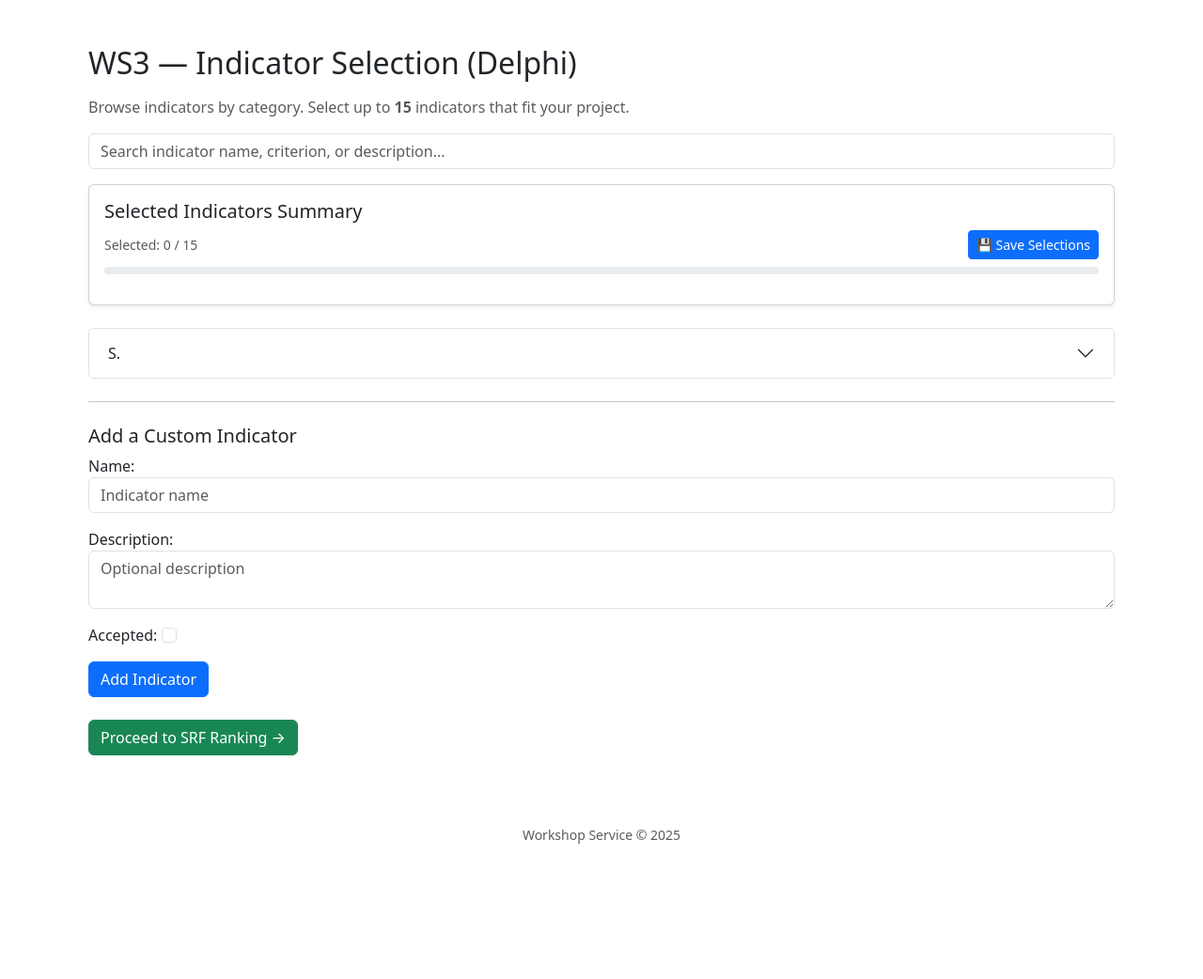
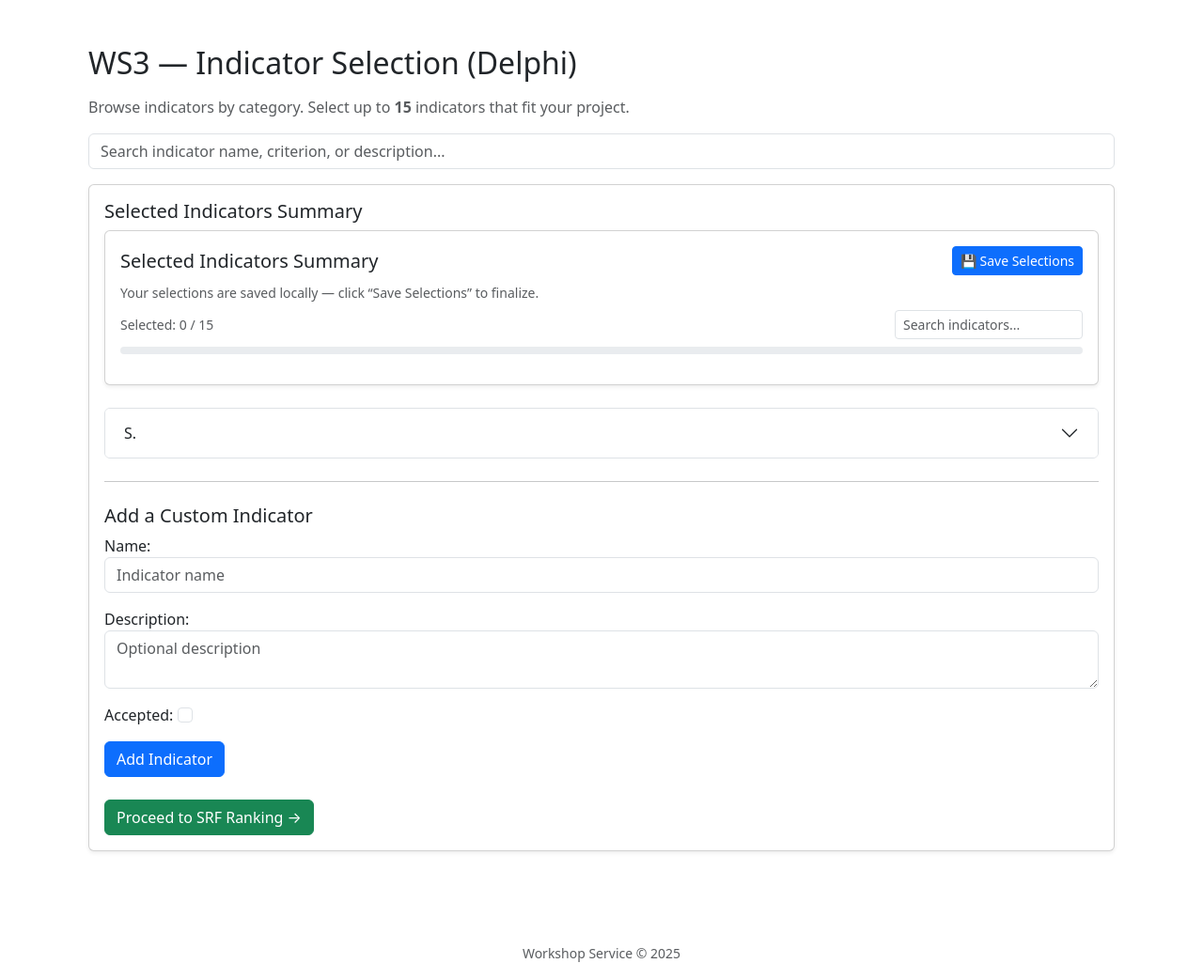
Before and after one commit to alireza-soleiman/LMS, a Django app: page /workshops/project/1/indicators/ in a window 1280 px wide. Shown: the part 56-1098 px from the top of the page at 94% size. Before the commit the page ends 954 px from the top, so only its background shows below. Run offline with Django 5.2, Linux system fonts and the light colour scheme; tables that the repository leaves empty hold one stand-in row (values such as "Sample post").

Commit message:
modify indicator template

```diff
--- a/workshops/templates/workshops/indicator_selection.html
+++ b/workshops/templates/workshops/indicator_selection.html
@@ -18,12 +18,23 @@
 <div class="card mb-4 shadow-sm">
   <div class="card-body">
     <h5 class="card-title">Selected Indicators Summary</h5>
+<div class="card mb-4 shadow-sm">
+  <div class="card-body">
+    <div class="d-flex justify-content-between align-items-center mb-2">
+      <h5 class="card-title mb-0">Selected Indicators Summary</h5>
+      <button class="btn btn-primary btn-sm" id="saveSelectionsBtn">💾 Save Selections</button>
+    </div>
+
+    <div class="text-muted small mb-2">
+      Your selections are saved locally — click “Save Selections” to finalize.
+    </div>
 
     <!-- Counter + Progress bar -->
     <div class="d-flex justify-content-between align-items-center mb-2">
       <small class="text-muted">Selected: <span id="selectedCount">0</span> / 15</small>
-      <button class="btn btn-primary btn-sm" id="saveSelectionsBtn">💾 Save Selections</button>
+      <input id="indicatorSearch" class="form-control form-control-sm" type="text" placeholder="Search indicators..." style="width: 200px;">
     </div>
+
     <div class="progress mb-3" style="height: 8px;">
       <div id="selectionProgress" class="progress-bar bg-success" role="progressbar" style="width: 0%;"></div>
     </div>
@@ -35,12 +46,14 @@
           <th>Name</th>
           <th>Criterion</th>
           <th>Unit</th>
+          <th style="width:40px;"></th>
         </tr>
       </thead>
       <tbody></tbody>
     </table>
   </div>
 </div>
+
 
   <!-- Nested accordion view -->
     <div class="accordion" id="mainAccordion">
@@ -119,24 +132,6 @@
 </div>
 
 <script>
-function toggleAccept(indicatorId, isChecked) {
-  fetch(`/workshops/indicator/toggle/${indicatorId}/`, {
-    method: 'POST',
-    headers: {
-      'Content-Type': 'application/json',
-      'X-CSRFToken': '{{ csrf_token }}'
-    },
-    body: JSON.stringify({ accepted: isChecked })
-  });
-}
-
-// Live search filter
-document.getElementById('searchBox').addEventListener('keyup', function() {
-  const search = this.value.toLowerCase();
-  document.querySelectorAll('#indicatorAccordion table tbody tr').forEach(row => {
-    row.style.display = row.innerText.toLowerCase().includes(search) ? '' : 'none';
-  });
-});
 document.addEventListener("DOMContentLoaded", function() {
   const checkboxes = document.querySelectorAll("input[type=checkbox][data-id]");
   const selectedTable = document.getElementById("selectedTable");
@@ -144,18 +139,19 @@ document.addEventListener("DOMContentLoaded", function() {
   const selectedCount = document.getElementById("selectedCount");
   const progressBar = document.getElementById("selectionProgress");
   const saveBtn = document.getElementById("saveSelectionsBtn");
+  const searchInput = document.getElementById("indicatorSearch");
   const maxSelect = 15;
 
-  // Local cache
   let selectedIndicators = new Map();
 
-  // Load from localStorage if exists
+  // 🔄 Load from localStorage
   const saved = localStorage.getItem("selectedIndicators");
   if (saved) {
     selectedIndicators = new Map(Object.entries(JSON.parse(saved)));
     updateUIFromCache();
   }
 
+  // ✅ Checkbox handling
   checkboxes.forEach(cb => {
     cb.addEventListener("change", () => {
       const id = cb.dataset.id;
@@ -175,27 +171,48 @@ document.addEventListener("DOMContentLoaded", function() {
         selectedIndicators.delete(id);
       }
 
-      updateSummary();
-      localStorage.setItem("selectedIndicators", JSON.stringify(Object.fromEntries(selectedIndicators)));
+      persistAndUpdate();
     });
   });
 
+  // ✅ Update summary
   function updateSummary() {
     selectedBody.innerHTML = "";
     selectedIndicators.forEach((data, id) => {
-      const row = `<tr><td>${data.name}</td><td>${data.crit}</td><td>${data.unit}</td></tr>`;
+      const row = `
+        <tr data-id="${id}">
+          <td>${data.name}</td>
+          <td>${data.crit}</td>
+          <td>${data.unit}</td>
+          <td class="text-center">
+            <button class="btn btn-sm btn-outline-danger remove-btn">✖</button>
+          </td>
+        </tr>`;
       selectedBody.insertAdjacentHTML("beforeend", row);
     });
 
     const count = selectedIndicators.size;
     selectedCount.textContent = count;
-    progressBar.style.width = (count / maxSelect * 100) + "%";
+
+    // 🎨 Progress color
+    const percent = (count / maxSelect) * 100;
+    progressBar.style.width = percent + "%";
+    progressBar.classList.remove("bg-success", "bg-warning", "bg-danger");
+    if (percent < 40) progressBar.classList.add("bg-success");
+    else if (percent < 80) progressBar.classList.add("bg-warning");
+    else progressBar.classList.add("bg-danger");
 
     selectedTable.style.display = count ? "table" : "none";
   }
 
+  // ✅ LocalStorage sync + UI update
+  function persistAndUpdate() {
+    localStorage.setItem("selectedIndicators", JSON.stringify(Object.fromEntries(selectedIndicators)));
+    updateSummary();
+  }
+
+  // ✅ Restore checkboxes on load
   function updateUIFromCache() {
-    // Mark checkboxes from cache
     checkboxes.forEach(cb => {
       if (selectedIndicators.has(cb.dataset.id)) {
         cb.checked = true;
@@ -204,7 +221,28 @@ document.addEventListener("DOMContentLoaded", function() {
     updateSummary();
   }
 
-  // Handle Save button
+  // ✅ Remove button inside summary table
+  selectedBody.addEventListener("click", e => {
+    if (e.target.classList.contains("remove-btn")) {
+      const tr = e.target.closest("tr");
+      const id = tr.dataset.id;
+      selectedIndicators.delete(id);
+      const checkbox = document.querySelector(`input[type=checkbox][data-id="${id}"]`);
+      if (checkbox) checkbox.checked = false;
+      persistAndUpdate();
+    }
+  });
+
+  // ✅ Search filter
+  searchInput.addEventListener("input", () => {
+    const query = searchInput.value.toLowerCase();
+    document.querySelectorAll("table tbody tr").forEach(row => {
+      const text = row.innerText.toLowerCase();
+      row.style.display = text.includes(query) ? "" : "none";
+    });
+  });
+
+  // ✅ Save button sends to backend
   saveBtn.addEventListener("click", () => {
     const ids = Array.from(selectedIndicators.keys());
     fetch("{% url 'save_indicator_selections' project.id %}", {
@@ -218,7 +256,7 @@ document.addEventListener("DOMContentLoaded", function() {
     .then(res => res.json())
     .then(data => {
       if (data.status === "success") {
-        alert("Selections saved successfully!");
+        alert(`Saved ${data.count} indicators successfully!`);
       } else {
         alert("Error saving selections.");
       }
@@ -226,7 +264,6 @@ document.addEventListener("DOMContentLoaded", function() {
     .catch(() => alert("Network error."));
   });
 });
-
 </script>
 
 {% endblock %}
```
